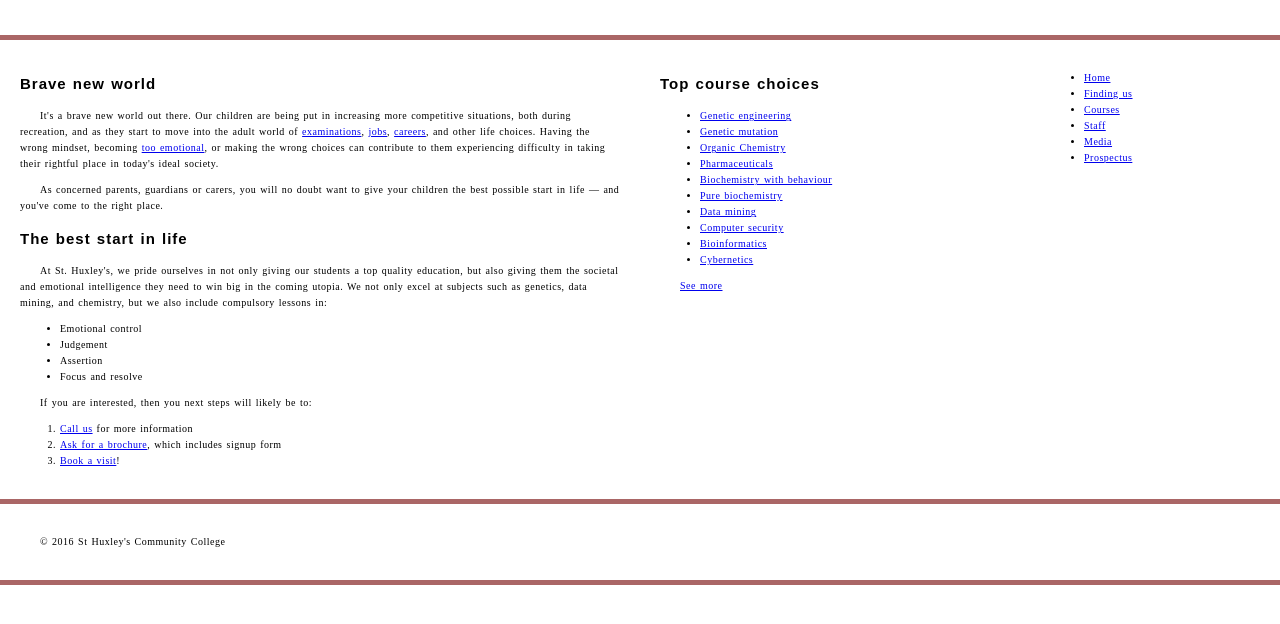
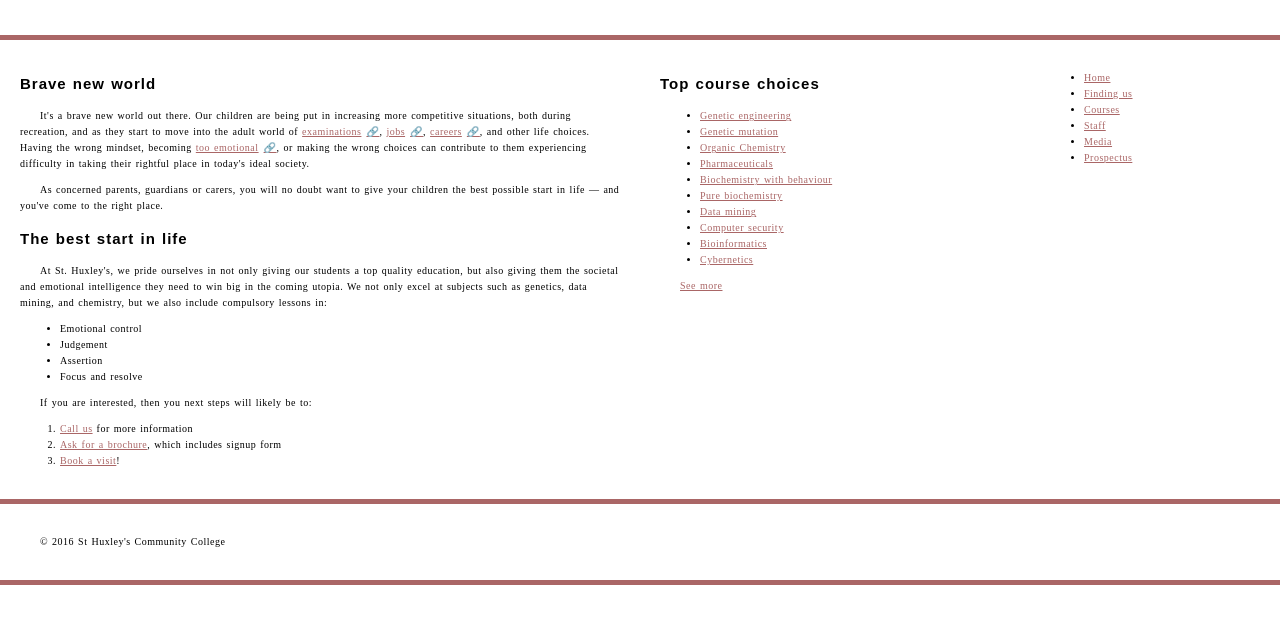
Before and after one commit to TinuBasil/inft1206f24s3, a plain HTML site: page Assignment 3/Part3/index.html in a window 1280 px wide. Shown: the part 128-752 px from the top of the page. Drawn offline with Linux system fonts and the light colour scheme; a web font is replaced by a local one.

Commit message:
Update style.css
Links Styling

```diff
--- a/Assignment 3/Part3/style.css
+++ b/Assignment 3/Part3/style.css
@@ -69,3 +69,35 @@ h1 {
 p {
     text-indent: 20px; /* Indent first paragraph after each heading */
 }
+
+/* Push 3: Links Styling */
+
+a {
+    color: #a66; /* Default link color */
+    text-decoration: underline; /* Underline by default */
+}
+
+a:visited {
+    color: #b77; /* Visited link color */
+}
+
+a:hover, a:focus {
+    text-decoration: none; /* Remove underline on hover/focus */
+    color: #c88; /* Change color on hover/focus */
+}
+
+a:active {
+    color: #d99; /* Active link color */
+    font-weight: bold; /* Make active link stand out */
+}
+
+/* Remove default focus outline */
+a:focus {
+    outline: none;
+}
+
+/* External Links */
+a[href*="http"]::after {
+    content: '🔗'; /* Insert external link icon */
+    margin-left: 5px; /* Space between text and icon */
+}
```
